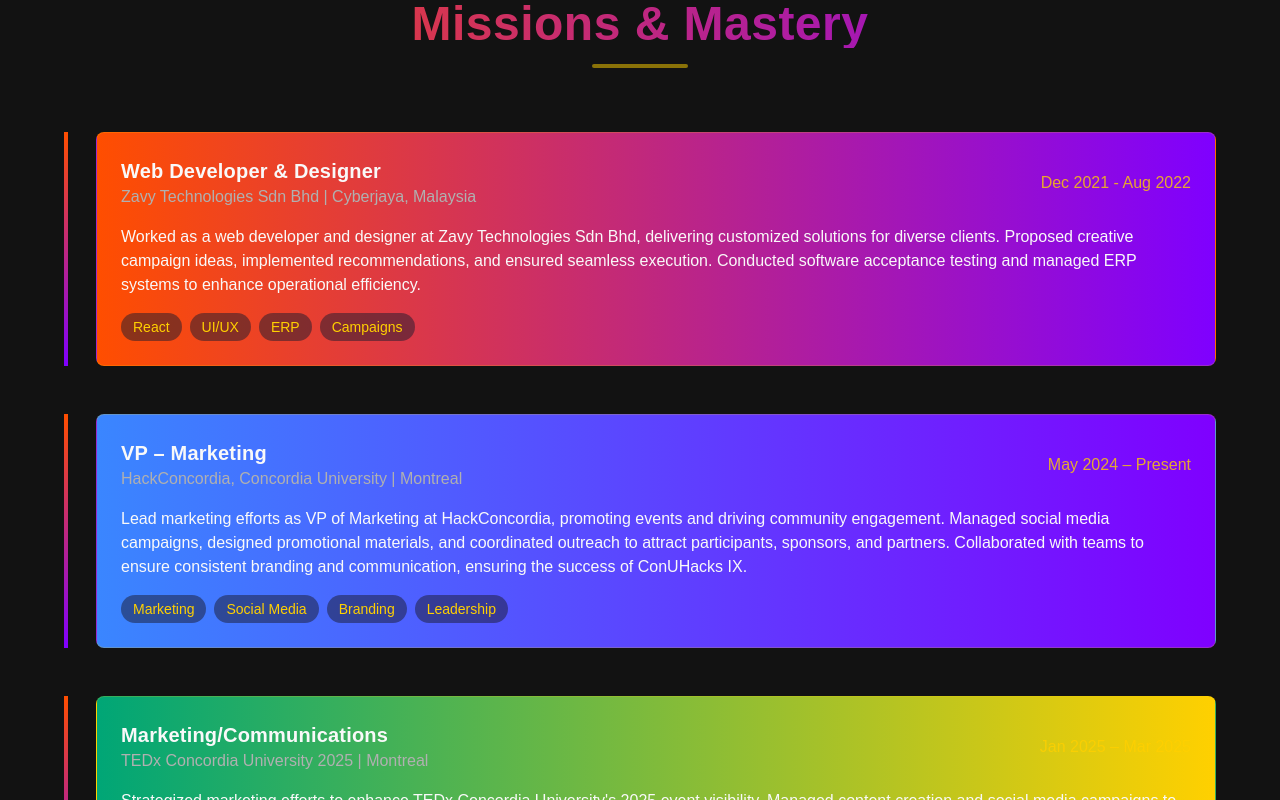
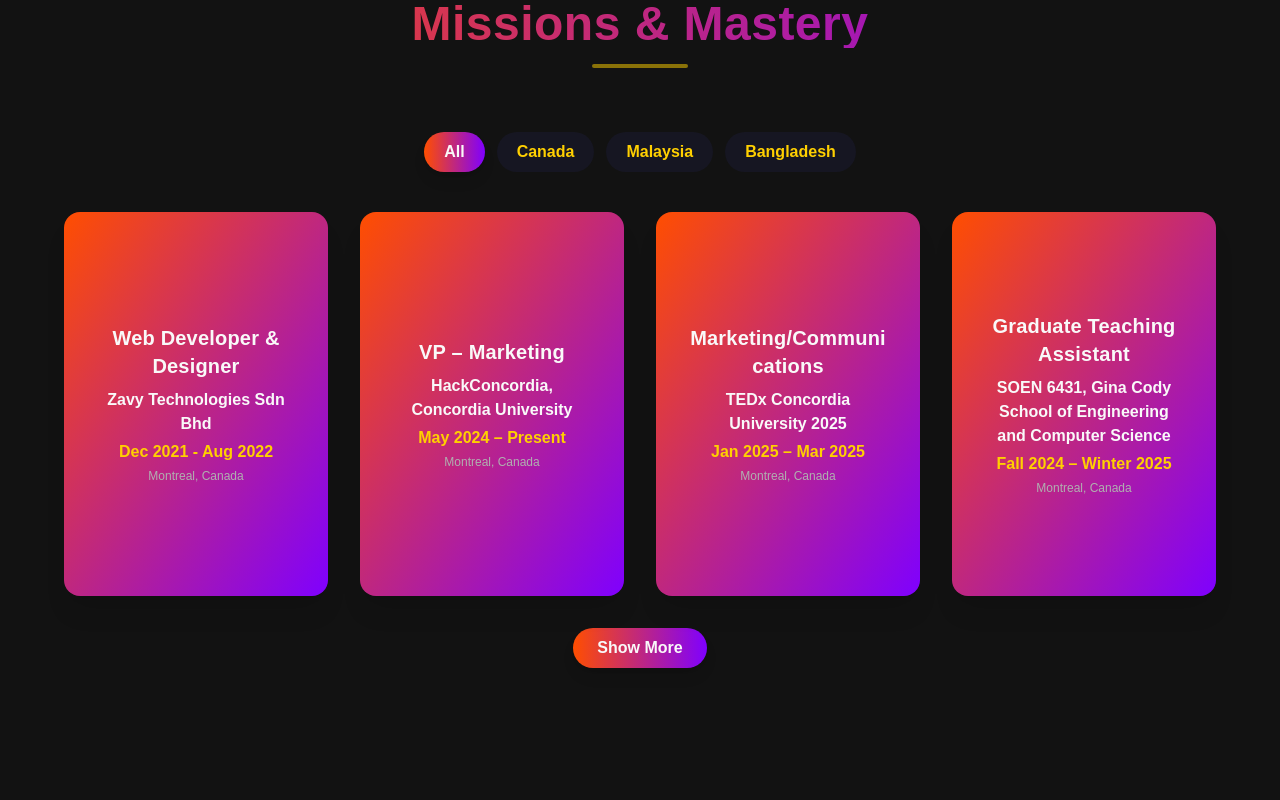
Before and after one commit to mahimrahman/Portfolio-JJKxDS-Themed, a React (Create React App) app: page / in a window 1280 px wide. Shown: the part 1680-2480 px from the top of the page. Built offline with nearby package versions, Linux system fonts and the light colour scheme.

Commit message:
updated experince desihn

```diff
--- a/src/components/Experience.tsx
+++ b/src/components/Experience.tsx
@@ -1,81 +1,129 @@
-import React from 'react';
-import { motion } from 'framer-motion';
+import React, { useState, useEffect } from 'react';
+import { motion, AnimatePresence } from 'framer-motion';
 
-const Experience: React.FC = () => {
-  const experiences = [
+const allExperiences = [
+  // Canada (real data)
   {
     title: 'Web Developer & Designer',
-      company: 'Zavy Technologies Sdn Bhd | Cyberjaya, Malaysia',
+    company: 'Zavy Technologies Sdn Bhd',
+    location: 'Canada',
+    city: 'Montreal',
     period: 'Dec 2021 - Aug 2022',
     description: 'Worked as a web developer and designer at Zavy Technologies Sdn Bhd, delivering customized solutions for diverse clients. Proposed creative campaign ideas, implemented recommendations, and ensured seamless execution. Conducted software acceptance testing and managed ERP systems to enhance operational efficiency.',
-      skills: ['React', 'UI/UX', 'ERP', 'Campaigns'],
-      color: 'from-rengoku-flame to-domain-violet',
   },
   {
     title: 'VP – Marketing',
-      company: 'HackConcordia, Concordia University | Montreal',
+    company: 'HackConcordia, Concordia University',
+    location: 'Canada',
+    city: 'Montreal',
     period: 'May 2024 – Present',
     description: 'Lead marketing efforts as VP of Marketing at HackConcordia, promoting events and driving community engagement. Managed social media campaigns, designed promotional materials, and coordinated outreach to attract participants, sponsors, and partners. Collaborated with teams to ensure consistent branding and communication, ensuring the success of ConUHacks IX.',
-      skills: ['Marketing', 'Social Media', 'Branding', 'Leadership'],
-      color: 'from-cursed-blue to-domain-violet',
   },
   {
     title: 'Marketing/Communications',
-      company: 'TEDx Concordia University 2025 | Montreal',
+    company: 'TEDx Concordia University 2025',
+    location: 'Canada',
+    city: 'Montreal',
     period: 'Jan 2025 – Mar 2025',
     description: "Strategized marketing efforts to enhance TEDx Concordia University's 2025 event visibility. Managed content creation and social media campaigns to drive audience engagement. Collaborated with other clubs and sponsors to promote the event and maximize outreach.",
-      skills: ['Marketing', 'Content Creation', 'Event Management'],
-      color: 'from-checkered-green to-zenitsu-lightning',
   },
   {
     title: 'Graduate Teaching Assistant',
     company: 'SOEN 6431, Gina Cody School of Engineering and Computer Science',
+    location: 'Canada',
+    city: 'Montreal',
     period: 'Fall 2024 – Winter 2025',
-      description: "Grade assignments, projects, and midterms while addressing student inquiries to ensure clarity, understanding, and fair evaluation.",
-      skills: ['Teaching', 'Grading', 'Communication'],
-      color: 'from-zenitsu-lightning to-rengoku-flame',
+    description: 'Grade assignments, projects, and midterms while addressing student inquiries to ensure clarity, understanding, and fair evaluation.',
   },
   {
     title: 'Director',
-      company: "Graduate Students' Association (GSA), Concordia University | Montreal",
+    company: "Graduate Students' Association (GSA), Concordia University",
+    location: 'Canada',
+    city: 'Montreal',
     period: 'June 2024 – Present',
-      description: "Led as Graduate Student Association Director, advocating for student interests and fostering partnerships. Represented Gina Cody School on the Student Handbook and Healthcare Committees to address student needs.",
-      skills: ['Leadership', 'Advocacy', 'Representation'],
-      color: 'from-cursed-blue to-domain-violet',
+    description: 'Led as Graduate Student Association Director, advocating for student interests and fostering partnerships. Represented Gina Cody School on the Student Handbook and Healthcare Committees to address student needs.',
   },
   {
     title: 'Student Facilitator',
-      company: 'Homeroom, Dean of Students Office, Concordia University | Montreal',
+    company: 'Homeroom, Dean of Students Office, Concordia University',
+    location: 'Canada',
+    city: 'Montreal',
     period: 'Sep 2024 – Present',
     description: 'Facilitate engaging discussions and peer-led activities to promote a collaborative learning environment. Provide mentorship to new students, supporting their academic and social transition into university life.',
-      skills: ['Facilitation', 'Mentorship', 'Collaboration'],
-      color: 'from-rengoku-flame to-domain-violet',
+  },
+  // Malaysia (placeholder)
+  {
+    title: 'Software Engineer Intern',
+    company: 'Tech Malaysia Sdn Bhd',
+    location: 'Malaysia',
+    city: 'Kuala Lumpur',
+    period: 'Jan 2020 – Jun 2020',
+    description: 'Placeholder: Assisted in software development and testing for client projects. Collaborated with a multicultural team and learned agile methodologies.',
   },
   {
-      title: 'Peer Ambassador',
-      company: 'Sexual Assault Resource Center (SARC), Concordia University | Montreal',
-      period: 'Aug 2024 – Present',
-      description: 'Provide compassionate support and connect survivors of sexual assault to essential resources. Raise awareness about sexual violence through prevention initiatives and advocacy. Collaborate with campus organizations to foster a safe, inclusive, and supportive environment for all students.',
-      skills: ['Support', 'Advocacy', 'Awareness'],
-      color: 'from-checkered-green to-zenitsu-lightning',
+    title: 'UI/UX Designer',
+    company: 'Creative Studio Malaysia',
+    location: 'Malaysia',
+    city: 'Penang',
+    period: 'Jul 2020 – Dec 2020',
+    description: 'Placeholder: Designed user interfaces and improved user experience for mobile apps. Conducted user research and prototyping.',
+  },
+  // Bangladesh (placeholder)
+  {
+    title: 'Junior Web Developer',
+    company: 'Dhaka Web Solutions',
+    location: 'Bangladesh',
+    city: 'Dhaka',
+    period: 'Jan 2019 – Jun 2019',
+    description: 'Placeholder: Developed and maintained websites for local businesses. Gained experience in HTML, CSS, and JavaScript.',
   },
   {
-      title: 'VP – Events',
-      company: 'Best Buddies Concordia | Montreal',
-      period: 'Jan 2024 – Present',
-      description: 'Plan and execute inclusive events for the Best Buddies Concordia Chapter, promoting friendships and social inclusion for individuals with intellectual and developmental disabilities. Collaborate with team members and community partners to design engaging activities and manage event logistics. Oversee event budgets, secure venues, and foster effective communication to maximize participation and impact.',
-      skills: ['Event Planning', 'Inclusion', 'Teamwork'],
-      color: 'from-zenitsu-lightning to-rengoku-flame',
-    },
-    {
-      title: 'Portfolio Member – Finance',
-      company: 'AIESEC Concordia, Concordia University | Montreal',
-      period: 'July 2024 – Present',
-      description: 'Manage and oversee financial activities, including budgeting, financial planning, and expense tracking.',
-      skills: ['Finance', 'Budgeting', 'Planning'],
-      color: 'from-cursed-blue to-domain-violet',
+    title: 'IT Support Assistant',
+    company: 'Bangladesh IT Hub',
+    location: 'Bangladesh',
+    city: 'Chittagong',
+    period: 'Jul 2019 – Dec 2019',
+    description: 'Placeholder: Provided IT support and troubleshooting for office staff. Assisted in network setup and maintenance.',
   },
 ];
+
+const locations = ['All', 'Canada', 'Malaysia', 'Bangladesh'];
+
+const cardVariants = {
+  initial: { rotateY: 0, opacity: 1 },
+  flipped: { rotateY: 180, opacity: 1 },
+};
+
+const Experience: React.FC = () => {
+  const [activeFilter, setActiveFilter] = useState('All');
+  const [flipped, setFlipped] = useState<{ [idx: number]: boolean }>({});
+  const [showRows, setShowRows] = useState(1);
+  const [columns, setColumns] = useState(1);
+
+  // Responsive columns calculation
+  useEffect(() => {
+    const calcCols = () => {
+      if (window.innerWidth >= 1280) setColumns(4);
+      else if (window.innerWidth >= 1024) setColumns(3);
+      else if (window.innerWidth >= 640) setColumns(2);
+      else setColumns(1);
+    };
+    calcCols();
+    window.addEventListener('resize', calcCols);
+    return () => window.removeEventListener('resize', calcCols);
+  }, []);
+
+  // Filtered and paginated experiences
+  const filtered = allExperiences.filter(
+    (exp) => activeFilter === 'All' || exp.location === activeFilter
+  );
+  const showCount = columns * showRows;
+  const shown = filtered.slice(0, showCount);
+
+  // Flip handler (keyboard and click)
+  const handleFlip = (idx: number) => {
+    setFlipped((prev) => ({ ...prev, [idx]: !prev[idx] }));
+  };
 
   return (
     <section className="min-h-screen py-20 px-4 bg-deep-charcoal relative overflow-hidden">
@@ -94,42 +142,81 @@ const Experience: React.FC = () => {
           </h2>
           <span className="block w-24 h-1 mx-auto mb-8 bg-zenitsu-lightning rounded-full animate-pulse" />
         </motion.div>
-        <div className="space-y-12">
-          {experiences.map((exp, index) => (
-            <motion.div
-              key={exp.title}
-              initial={{ opacity: 0, x: index % 2 === 0 ? -20 : 20 }}
-              whileInView={{ opacity: 1, x: 0 }}
-              transition={{ duration: 0.8 }}
-              viewport={{ once: true }}
-              whileHover={{ scale: 1.02 }}
-              className="relative"
+        {/* Filter Menu */}
+        <div className="flex flex-wrap gap-3 justify-center mb-10">
+          {locations.map((loc) => (
+            <button
+              key={loc}
+              onClick={() => { setActiveFilter(loc); setShowRows(1); }}
+              className={`px-5 py-2 rounded-full font-bold transition-all duration-200 focus:outline-none focus:ring-2 focus:ring-zenitsu-lightning/60 text-base
+                ${activeFilter === loc
+                  ? 'bg-gradient-to-r from-rengoku-flame to-domain-violet text-snow-white shadow-lg'
+                  : 'bg-ghost-black/60 text-zenitsu-lightning hover:bg-zenitsu-lightning/10'}`}
+              tabIndex={0}
             >
-              <div className="absolute left-0 top-0 bottom-0 w-1 bg-gradient-to-b from-rengoku-flame to-domain-violet" />
-              <div className={`ml-8 bg-gradient-to-r ${exp.color} p-6 rounded-lg border border-zenitsu-lightning/20 hover:border-zenitsu-lightning/40 transition-colors duration-300`}>
-                <div className="flex flex-col md:flex-row md:items-center justify-between mb-4">
-                  <div>
-                    <h3 className="text-xl font-bold text-snow-white">{exp.title}</h3>
-                    <p className="text-ash-gray">{exp.company}</p>
-                  </div>
-                  <span className="text-zenitsu-lightning/80 mt-2 md:mt-0">{exp.period}</span>
-                </div>
-                <p className="text-snow-white mb-4">{exp.description}</p>
-                <div className="flex flex-wrap gap-2">
-                  {exp.skills.map((skill) => (
-                    <span
-                      key={skill}
-                      className="px-3 py-1 text-sm bg-ghost-black/50 text-zenitsu-lightning rounded-full"
-                    >
-                      {skill}
-                    </span>
+              {loc}
+            </button>
           ))}
         </div>
-              </div>
+        {/* Experience Cards Grid */}
+        <div className="grid grid-cols-1 sm:grid-cols-2 lg:grid-cols-3 xl:grid-cols-4 gap-8">
+          <AnimatePresence>
+            {shown.map((exp, idx) => (
+              <motion.div
+                key={exp.title + exp.company}
+                className="relative perspective min-h-[20rem] sm:min-h-[22rem] md:min-h-[24rem] h-full"
+                initial={false}
+                animate={flipped[idx] ? 'flipped' : 'initial'}
+                variants={{
+                  initial: { rotateY: 0, opacity: 1, transition: { duration: 0.5 } },
+                  flipped: { rotateY: 180, opacity: 1, transition: { duration: 0.5 } },
+                }}
+                style={{ transformStyle: 'preserve-3d' }}
+                tabIndex={0}
+                onClick={() => handleFlip(idx)}
+                onKeyDown={e => (e.key === 'Enter' || e.key === ' ') && handleFlip(idx)}
+                aria-pressed={!!flipped[idx]}
+                role="button"
+              >
+                {/* Front */}
+                <motion.div
+                  className="absolute inset-0 w-full h-full min-h-[20rem] sm:min-h-[22rem] md:min-h-[24rem] bg-gradient-to-br from-rengoku-flame to-domain-violet rounded-2xl shadow-xl p-6 md:p-8 flex flex-col justify-center items-center text-center cursor-pointer select-none transition-all duration-300 text-snow-white overflow-hidden"
+                  style={{ backfaceVisibility: 'hidden', display: 'flex', flexDirection: 'column', justifyContent: 'center', height: '100%' }}
+                  aria-hidden={!!flipped[idx]}
+                >
+                  <h3 className="text-lg md:text-xl font-bold mb-2 break-words w-full">{exp.title}</h3>
+                  <p className="font-semibold mb-1 break-words w-full">{exp.company}</p>
+                  <p className="text-zenitsu-lightning font-bold mb-1">{exp.period}</p>
+                  <p className="text-xs text-ash-gray break-words w-full">{exp.city}, {exp.location}</p>
+                </motion.div>
+                {/* Back */}
+                <motion.div
+                  className="absolute inset-0 w-full h-full min-h-[20rem] sm:min-h-[22rem] md:min-h-[24rem] bg-gradient-to-br from-domain-violet to-rengoku-flame rounded-2xl shadow-xl p-6 md:p-8 flex flex-col justify-center items-center text-center cursor-pointer select-none transition-all duration-300 text-snow-white overflow-hidden"
+                  style={{ backfaceVisibility: 'hidden', transform: 'rotateY(180deg)', display: 'flex', flexDirection: 'column', justifyContent: 'center', height: '100%' }}
+                  aria-hidden={!flipped[idx]}
+                >
+                  <h3 className="text-lg md:text-xl font-bold mb-2">Details</h3>
+                  <p className="text-sm md:text-base break-words w-full">{exp.description || 'Detailed description of the role and responsibilities.'}</p>
+                </motion.div>
               </motion.div>
             ))}
+          </AnimatePresence>
         </div>
+        {/* Show More Button */}
+        {showCount < filtered.length && (
+          <div className="flex justify-center mt-8">
+            <button
+              onClick={() => setShowRows(r => r + 1)}
+              className="px-6 py-2 rounded-full bg-gradient-to-r from-rengoku-flame to-domain-violet text-snow-white font-bold shadow-lg hover:opacity-90 transition-all duration-300"
+            >
+              Show More
+            </button>
           </div>
+        )}
+      </div>
+      <style>{`
+        .perspective { perspective: 1200px; }
+      `}</style>
     </section>
   );
 };
```
Lines whose indentation alone changed are shown as unchanged.
